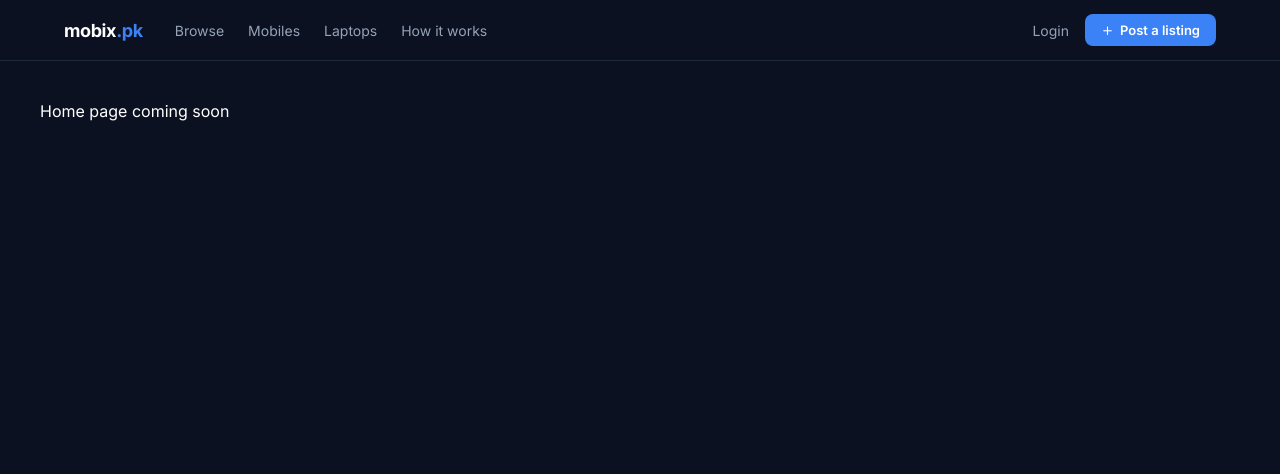
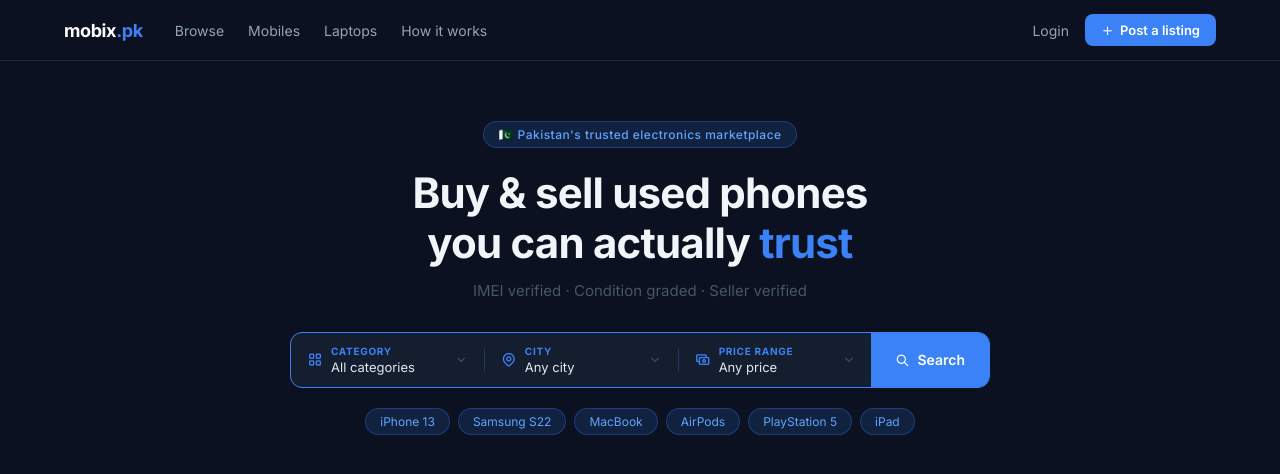
Before and after one commit to ali4xk/mobix.pk, a React (Vite) app in the folder mobix-frontend/: page / in a window 1280 px wide. Shown: the top 474 px of the page. Built offline with nearby package versions, Linux system fonts and the light colour scheme.

Commit message:
Building and Setting up Hero Component

```diff
--- a/mobix-frontend/package.json
+++ b/mobix-frontend/package.json
@@ -10,8 +10,10 @@
     "preview": "vite preview"
   },
   "dependencies": {
+    "axios": "^1.18.1",
     "react": "^19.2.7",
-    "react-dom": "^19.2.7"
+    "react-dom": "^19.2.7",
+    "react-router-dom": "^7.18.1"
   },
   "devDependencies": {
     "@types/react": "^19.2.17",
--- a/mobix-frontend/src/App.jsx
+++ b/mobix-frontend/src/App.jsx
@@ -1,12 +1,13 @@
 import { Routes, Route } from 'react-router-dom'
 import Navbar from './components/Navbar'
+import Hero from './components/Hero'
 
 export default function App() {
   return (
     <>
       <Navbar />
       <Routes>
-        <Route path="/" element={<div style={{color:'white', padding:'40px'}}>Home page coming soon</div>} />
+        <Route path="/" element={<Hero />} />
       </Routes>
     </>
   )
--- /dev/null
+++ b/mobix-frontend/src/components/Hero.css
@@ -0,0 +1,185 @@
+.hero {
+  background: var(--bg-primary);
+  padding: 60px 24px 48px;
+  text-align: center;
+  border-bottom: 1px solid var(--border);
+}
+
+.hero-inner {
+  max-width: 1200px;
+  margin: 0 auto;
+}
+
+.hero-badge {
+  display: inline-block;
+  background: var(--accent-dim);
+  color: var(--accent-light);
+  font-size: 12px;
+  font-weight: 500;
+  padding: 5px 14px;
+  border-radius: 20px;
+  border: 1px solid var(--accent-border);
+  margin-bottom: 20px;
+  letter-spacing: 0.04em;
+}
+
+.hero-title {
+  font-size: 42px;
+  font-weight: 700;
+  color: var(--text-primary);
+  line-height: 1.2;
+  margin-bottom: 12px;
+  letter-spacing: -0.8px;
+}
+
+.hero-title span {
+  color: var(--accent);
+}
+
+.hero-sub {
+  font-size: 15px;
+  color: var(--text-muted);
+  margin-bottom: 32px;
+}
+
+.search-bar {
+  background: var(--bg-card);
+  border: 1.5px solid var(--accent);
+  border-radius: 12px;
+  display: flex;
+  align-items: center;
+  max-width: 700px;
+  margin: 0 auto 20px;
+  height: 56px;
+  overflow: visible;
+  position: relative;
+}
+
+.search-divider {
+  width: 1px;
+  height: 24px;
+  background: var(--border-blue);
+  flex-shrink: 0;
+}
+
+.search-field {
+  display: flex;
+  align-items: center;
+  gap: 8px;
+  padding: 0 16px;
+  height: 100%;
+  flex: 1;
+  min-width: 0;
+  cursor: pointer;
+  position: relative;
+}
+
+.search-field-inner {
+  min-width: 0;
+  flex: 1;
+  text-align: left;
+}
+
+.search-field-label {
+  font-size: 10px;
+  font-weight: 700;
+  color: var(--accent);
+  text-transform: uppercase;
+  letter-spacing: 0.07em;
+  display: block;
+  margin-bottom: 2px;
+}
+
+.search-field-value {
+  font-size: 13px;
+  color: var(--text-dark);
+  white-space: nowrap;
+  overflow: hidden;
+  text-overflow: ellipsis;
+  display: block;
+}
+
+.search-icon {
+  color: var(--accent);
+  font-size: 16px;
+  flex-shrink: 0;
+}
+
+.chevron {
+  color: var(--text-muted);
+  font-size: 13px;
+  flex-shrink: 0;
+}
+
+.search-btn {
+  background: var(--accent);
+  color: #fff;
+  border: none;
+  height: 100%;
+  padding: 0 24px;
+  font-size: 14px;
+  font-weight: 600;
+  display: flex;
+  align-items: center;
+  gap: 8px;
+  flex-shrink: 0;
+  border-radius: 0 10px 10px 0;
+  transition: background 0.2s;
+}
+
+.search-btn:hover {
+  background: #2563EB;
+}
+
+.dropdown {
+  position: absolute;
+  top: calc(100% + 8px);
+  left: 0;
+  background: #1a2640;
+  border: 1px solid var(--border-blue);
+  border-radius: 10px;
+  min-width: 180px;
+  z-index: 200;
+  overflow: hidden;
+  box-shadow: 0 8px 32px rgba(0,0,0,0.4);
+}
+
+.dropdown-item {
+  padding: 10px 16px;
+  font-size: 13px;
+  color: var(--text-secondary);
+  cursor: pointer;
+  transition: all 0.15s;
+}
+
+.dropdown-item:hover {
+  background: var(--accent-dim);
+  color: var(--text-primary);
+}
+
+.dropdown-item.active {
+  color: var(--accent);
+  font-weight: 600;
+}
+
+.search-tags {
+  display: flex;
+  gap: 8px;
+  justify-content: center;
+  flex-wrap: wrap;
+}
+
+.tag {
+  background: var(--accent-dim);
+  color: var(--accent-light);
+  font-size: 12px;
+  padding: 5px 14px;
+  border-radius: 20px;
+  border: 1px solid var(--accent-border);
+  transition: all 0.2s;
+}
+
+.tag:hover {
+  background: var(--accent);
+  color: #fff;
+}
--- /dev/null
+++ b/mobix-frontend/src/components/Hero.jsx
@@ -0,0 +1,127 @@
+import { useState } from 'react'
+import { useNavigate } from 'react-router-dom'
+import './Hero.css'
+
+const CATEGORIES = ['All categories', 'Mobile', 'Laptop', 'Tablet', 'Accessory', 'Gaming']
+const CITIES = ['Any city', 'Lahore', 'Karachi', 'Islamabad', 'Rawalpindi', 'Faisalabad', 'Multan', 'Peshawar']
+const PRICE_RANGES = [
+  { label: 'Any price', min: '', max: '' },
+  { label: 'Under Rs. 20,000', min: '', max: '20000' },
+  { label: 'Rs. 20,000 – 50,000', min: '20000', max: '50000' },
+  { label: 'Rs. 50,000 – 100,000', min: '50000', max: '100000' },
+  { label: 'Rs. 100,000 – 200,000', min: '100000', max: '200000' },
+  { label: 'Above Rs. 200,000', min: '200000', max: '' },
+]
+const POPULAR_TAGS = ['iPhone 13', 'Samsung S22', 'MacBook', 'AirPods', 'PlayStation 5', 'iPad']
+
+export default function Hero() {
+  const navigate = useNavigate()
+  const [category, setCategory] = useState('All categories')
+  const [city, setCity] = useState('Any city')
+  const [priceRange, setPriceRange] = useState(PRICE_RANGES[0])
+  const [openDropdown, setOpenDropdown] = useState(null)
+
+  const handleSearch = () => {
+    const params = new URLSearchParams()
+    if (category !== 'All categories') params.set('category', category.toLowerCase())
+    if (city !== 'Any city') params.set('city', city)
+    if (priceRange.min) params.set('min_price', priceRange.min)
+    if (priceRange.max) params.set('max_price', priceRange.max)
+    navigate(`/browse?${params.toString()}`)
+  }
+
+  const handleTag = (tag) => {
+    navigate(`/browse?search=${encodeURIComponent(tag)}`)
+  }
+
+  const toggle = (name) => setOpenDropdown(openDropdown === name ? null : name)
+
+  return (
+    <section className="hero">
+      <div className="hero-inner">
+        <div className="hero-badge">🇵🇰 Pakistan's trusted electronics marketplace</div>
+        <h1 className="hero-title">
+          Buy & sell used phones<br />you can actually <span>trust</span>
+        </h1>
+        <p className="hero-sub">IMEI verified · Condition graded · Seller verified</p>
+
+        <div className="search-bar">
+          {/* Category */}
+          <div className="search-field" onClick={() => toggle('category')}>
+            <i className="ti ti-layout-grid search-icon" />
+            <div className="search-field-inner">
+              <span className="search-field-label">Category</span>
+              <span className="search-field-value">{category}</span>
+            </div>
+            <i className="ti ti-chevron-down chevron" />
+            {openDropdown === 'category' && (
+              <div className="dropdown">
+                {CATEGORIES.map(c => (
+                  <div key={c} className={`dropdown-item ${category === c ? 'active' : ''}`}
+                    onClick={() => { setCategory(c); setOpenDropdown(null) }}>
+                    {c}
+                  </div>
+                ))}
+              </div>
+            )}
+          </div>
+
+          <div className="search-divider" />
+
+          {/* City */}
+          <div className="search-field" onClick={() => toggle('city')}>
+            <i className="ti ti-map-pin search-icon" />
+            <div className="search-field-inner">
+              <span className="search-field-label">City</span>
+              <span className="search-field-value">{city}</span>
+            </div>
+            <i className="ti ti-chevron-down chevron" />
+            {openDropdown === 'city' && (
+              <div className="dropdown">
+                {CITIES.map(c => (
+                  <div key={c} className={`dropdown-item ${city === c ? 'active' : ''}`}
+                    onClick={() => { setCity(c); setOpenDropdown(null) }}>
+                    {c}
+                  </div>
+                ))}
+              </div>
+            )}
+          </div>
+
+          <div className="search-divider" />
+
+          {/* Price Range */}
+          <div className="search-field" onClick={() => toggle('price')}>
+            <i className="ti ti-cash search-icon" />
+            <div className="search-field-inner">
+              <span className="search-field-label">Price range</span>
+              <span className="search-field-value">{priceRange.label}</span>
+            </div>
+            <i className="ti ti-chevron-down chevron" />
+            {openDropdown === 'price' && (
+              <div className="dropdown">
+                {PRICE_RANGES.map(p => (
+                  <div key={p.label} className={`dropdown-item ${priceRange.label === p.label ? 'active' : ''}`}
+                    onClick={() => { setPriceRange(p); setOpenDropdown(null) }}>
+                    {p.label}
+                  </div>
+                ))}
+              </div>
+            )}
+          </div>
+
+          <button className="search-btn" onClick={handleSearch}>
+            <i className="ti ti-search" />
+            Search
+          </button>
+        </div>
+
+        <div className="search-tags">
+          {POPULAR_TAGS.map(tag => (
+            <button key={tag} className="tag" onClick={() => handleTag(tag)}>{tag}</button>
+          ))}
+        </div>
+      </div>
+    </section>
+  )
+}
```
Also changed, not shown: 1 other file (tests, documents, lock files or other folders).
